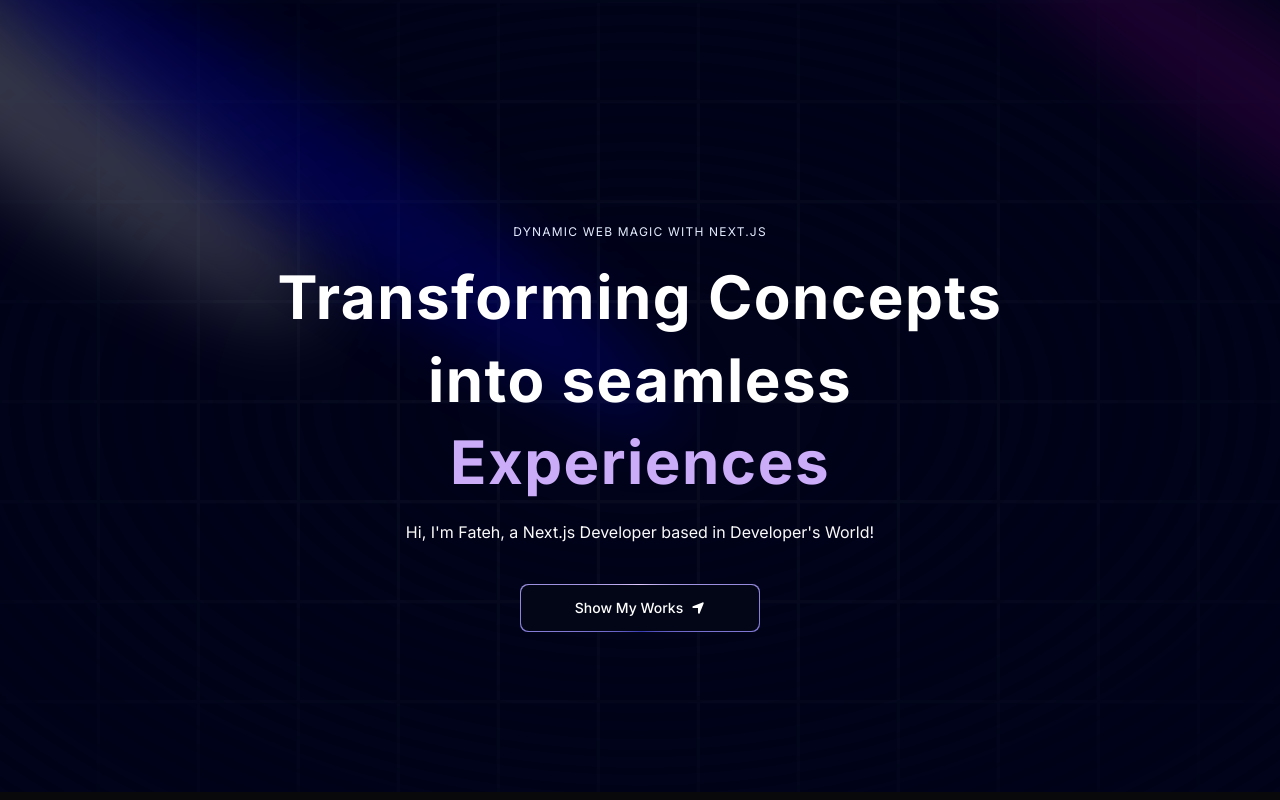
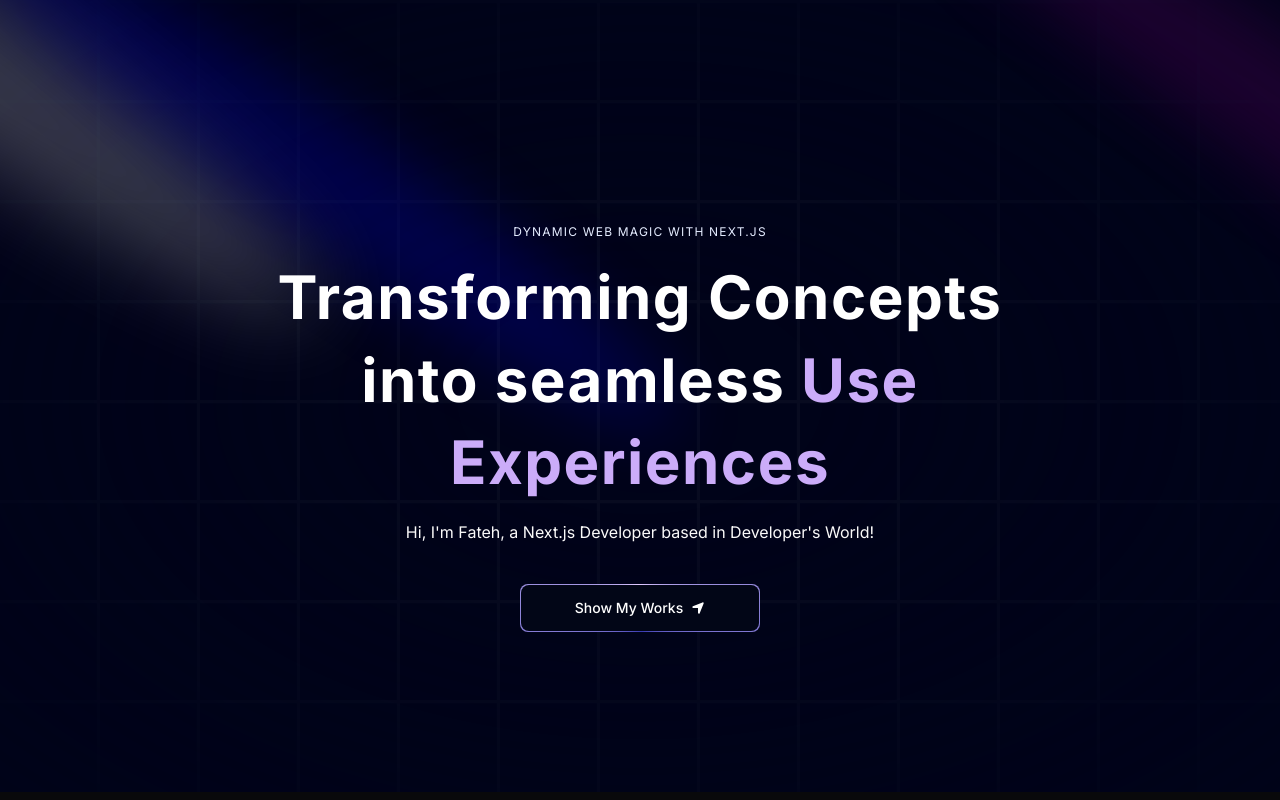
Before and after one commit to shoaib-fateh/modern-portfolio21, a Next.js app: page / in a window 1280 px wide. Built offline with nearby package versions, Linux system fonts and the light colour scheme.

Commit message:
updated a typo

```diff
--- a/components/Hero.tsx
+++ b/components/Hero.tsx
@@ -32,7 +32,7 @@ function Hero() {
 
           <TextGenerateEffect
             className="text-center text-[40px] md:text-5xl lg:text-6xl"
-            words="Transforming Concepts into seamless Experiences"
+            words="Transforming Concepts into seamless Use Experiences"
           />
 
           <p>
```
